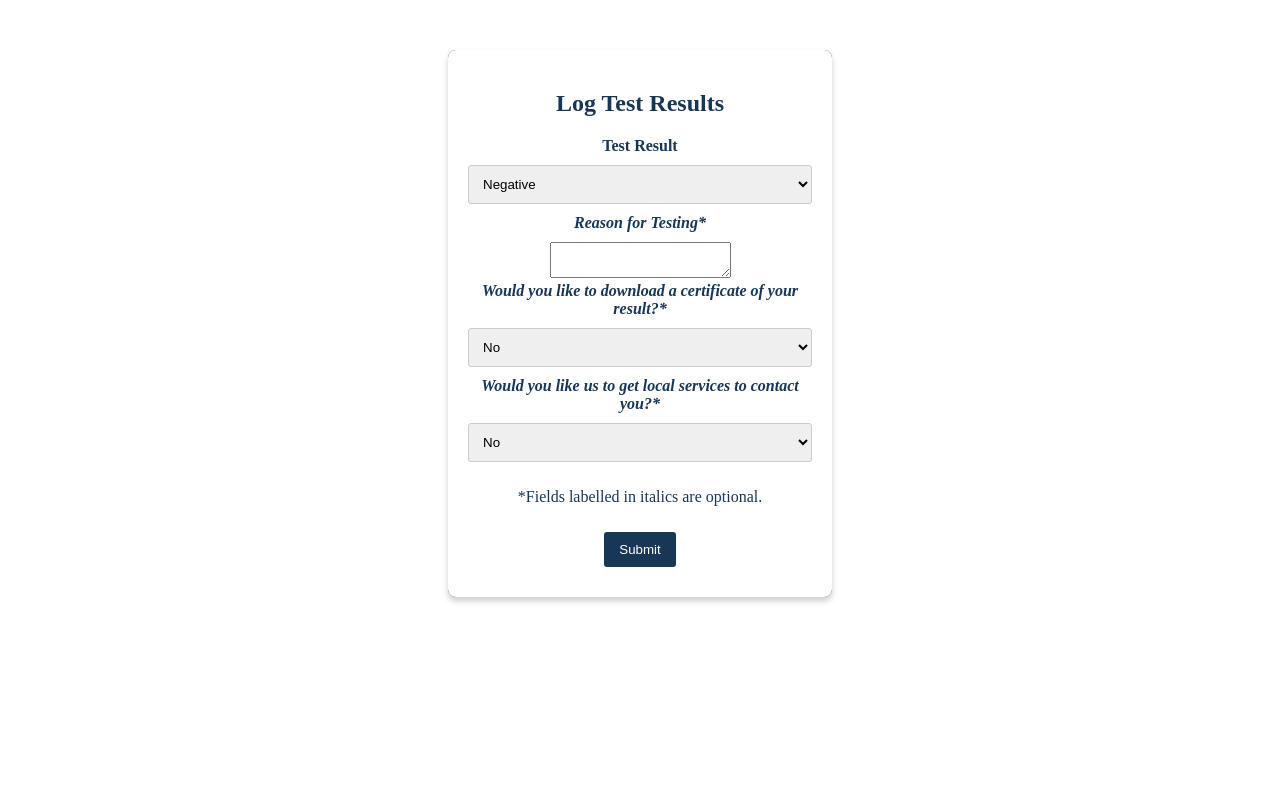
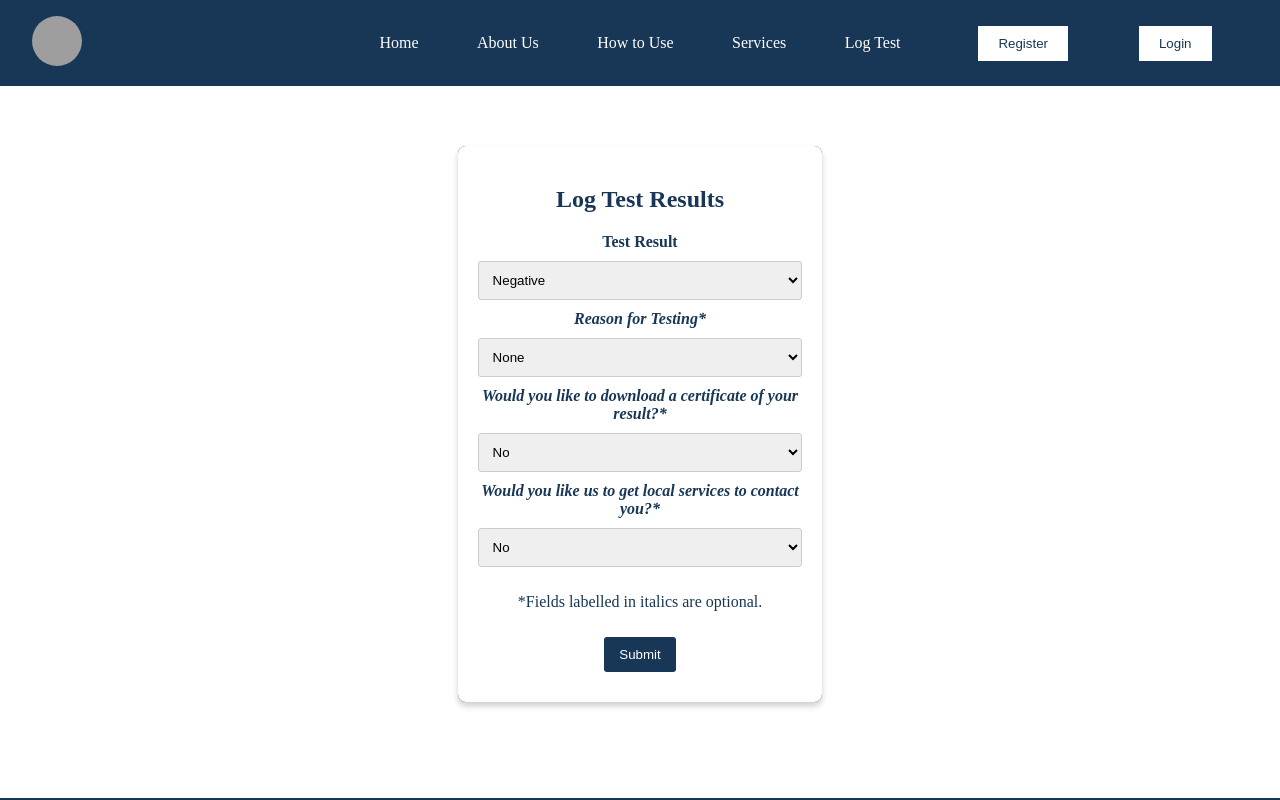
Before and after one commit to MaestroAshmin/Technology-Innovation-Project-fork, a React (Create React App) app in the folder front-end/: page /test in a window 1280 px wide. Shown: the top 800 px of the page. Built offline with nearby package versions, Linux system fonts and the light colour scheme; grey boxes are pictures that could not be loaded.

Commit message:
Fixes
Modified to account for fixed navbar, and to include agreed upon risk exposure classification drop down in the log test page in lieu of the reason for testing text box.

```diff
--- a/front-end/src/Components/LogTestComp.jsx
+++ b/front-end/src/Components/LogTestComp.jsx
@@ -1,22 +1,18 @@
 /*Test logging page
 Justin Li 104138316
-Last edited 14/09/2023*/
+Last edited 21/09/2023*/
 import React, { useState } from 'react';
 
 function LogTest() {
 
 //state management
   const [testResult, setTestResult] = useState('negative');
-  const [reasonForTesting, setReasonForTesting] = useState('');
+  const [testReason, setTestReason] = useState('none');
   const [receivePDF, setReceivePDF] = useState('no');
   const [sendToServices, setSendToServices] = useState('no');
 
   const handleTestResultChange = (e) => {
     setTestResult(e.target.value);
-  };
-
-  const handleReasonChange = (e) => {
-    setReasonForTesting(e.target.value);
   };
 
   const handleReceivePDFChange = (e) => {
@@ -26,10 +22,23 @@ function LogTest() {
   const handleSendToServicesChange = (e) => {
     setSendToServices(e.target.value);
   };
+  const handleTestReasonChange = (e) => {
+    setTestReason(e.target.value);
+  };
 
   const handleSubmit = (e) => {
     e.preventDefault();
   };
+
+  const reasonOptions = [
+    { value: 'none', label: 'None' },
+    { value: 'unprotected_sex', label: 'Unprotected Sex' },
+    { value: 'sharing_needles', label: 'Sharing Needles' },
+    { value: 'blood_transfusions', label: 'Blood Transfusions' },
+    { value: 'occupational_exposure', label: 'Occupational Exposure' },
+    { value: 'needlestick_injury', label: 'Needlestick Injury' },
+    { value: 'other', label: 'Other' },
+  ];
 
   //returns test logging form
   return (
@@ -54,13 +63,17 @@ function LogTest() {
             </div>
             <div className="form-group">
               <label htmlFor="reasonForTesting" className='form-field-optional'>Reason for Testing*</label>
-              <textarea
+              <select
                 id="reasonForTesting"
                 name="reasonForTesting"
-                value={reasonForTesting}
-                onChange={handleReasonChange}
+                value={testReason}
+                onChange={handleTestReasonChange}
                 className="form-input"
-              />
+              >
+                {reasonOptions.map(option => (
+                  <option key={option.value} value={option.value}>{option.label}</option>
+                ))}
+              </select>
             </div>
             <div className="form-group">
               <label htmlFor="receivePDF" className='form-field-optional'>Would you like to download a
--- a/front-end/src/Css/Forms.css
+++ b/front-end/src/Css/Forms.css
@@ -1,6 +1,6 @@
 /*CSS for form elements
 Justin Li 104138316
-Last edited 14/09/2023*/
+Last edited 21/09/2023*/
 .container {
   background-color: var(--primaryBackgroundColor);
   color: var(--primaryBackgroundColor);
@@ -15,6 +15,11 @@ Last edited 14/09/2023*/
   transition: transform 0.2s ease;
 }
 
+.form-container {
+  margin-top: 4em;
+  margin-bottom: 4em;
+  padding: 2em;
+}
 .form {
   background-color: #fff;
   padding: 20px;
--- a/front-end/src/Css/Services.css
+++ b/front-end/src/Css/Services.css
@@ -1,6 +1,6 @@
 /*CSS for services page
 Justin Li 104138316
-Last edited 14/09/2023*/
+Last edited 21/09/2023*/
   .header {
     text-align: center;
     margin: 20px;
@@ -15,7 +15,8 @@ Last edited 14/09/2023*/
     display: flex;
     flex-direction: column;
     align-items: center;
-    height: 100vh;
+    margin-top: 6em;
+    padding: 2em;
   }
 
   .topRow {
@@ -41,8 +42,8 @@ Last edited 14/09/2023*/
   }
 
   #servicesPic {
-    max-width: 100%;
-    max-height: 100%;
+    max-width: 60%;
+    max-height: 60%;
     box-sizing: border-box;
     border-radius: 8px;
   }
@@ -57,6 +58,7 @@ Last edited 14/09/2023*/
     padding: 20px;
     box-sizing: border-box;
     overflow-y: auto;
+    height: 20em;
   }
 
   .list-item {
--- a/front-end/src/Pages/LogTest.jsx
+++ b/front-end/src/Pages/LogTest.jsx
@@ -1,12 +1,19 @@
 /*register page
 Justin Li 104138316
-Last edited 14/09/2023*/
+Last edited 21/09/2023*/
 import React from 'react';
 import LogTest from '../Components/LogTestComp';
+import Navbar from '../Components/Navbar';
+import Footer from '../Components/Footer'
+
 function RegisterPage() {
   return (
-    <div className="logTestPage">
+    <div className="page">
+      <Navbar />
+      <div className="form-container">
       <LogTest />
+      </div>
+      <Footer />
     </div>
   );
 }
--- a/front-end/src/Pages/Login.jsx
+++ b/front-end/src/Pages/Login.jsx
@@ -1,13 +1,19 @@
 /*login page
 Justin Li 104138316
-Last edited 14/09/2023*/
+Last edited 21/09/2023*/
 import React from 'react';
 import Login from '../Components/LoginComp';
+import Navbar from '../Components/Navbar';
+import Footer from '../Components/Footer'
 
 function LoginPage() {
   return (
-    <div className="App">
+    <div className="page">
+      <Navbar />
+      <div className = 'form-container'>
       <Login />
+      </div>
+      <Footer />
     </div>
   );
 }
--- a/front-end/src/Pages/Register.jsx
+++ b/front-end/src/Pages/Register.jsx
@@ -1,12 +1,18 @@
 /*register page
 Justin Li 104138316
-Last edited 14/09/2023*/
+Last edited 21/09/2023*/
 import React from 'react';
 import Register from '../Components/RegisterComp';
+import Navbar from '../Components/Navbar';
+import Footer from '../Components/Footer'
 function RegisterPage() {
   return (
-    <div className="registerPage">
+    <div className='page'>
+    <Navbar />
+    <div className="form-container">
       <Register />
+    </div>
+    <Footer/>
     </div>
   );
 }
--- a/front-end/src/Pages/Services.jsx
+++ b/front-end/src/Pages/Services.jsx
@@ -1,11 +1,13 @@
 /*services page
 Justin Li 104138316
-Last edited 14/09/2023*/
+Last edited 21/09/2023*/
 import React, { useState, useEffect } from 'react';
 import '../Css/Services.css';
 import Header from '../Components/ServicesHeader';
 import Image from '../Components/ServicesImage';
 import List from '../Components/ServicesList';
+import Navbar from '../Components/Navbar';
+import Footer from '../Components/Footer'
 
 function ServicesPage() {
   const [testingServices, setTestingServices] = useState([]);
@@ -22,6 +24,8 @@ function ServicesPage() {
   }, []);
 
   return (
+  <div className = 'page'>
+    <Navbar />
     <div className="services">
       <div className='topRow'>
       <div className="top">
@@ -40,6 +44,8 @@ function ServicesPage() {
       </div>
       </div>
     </div>
+    <Footer />
+  </div>
   );
 }
 
```
